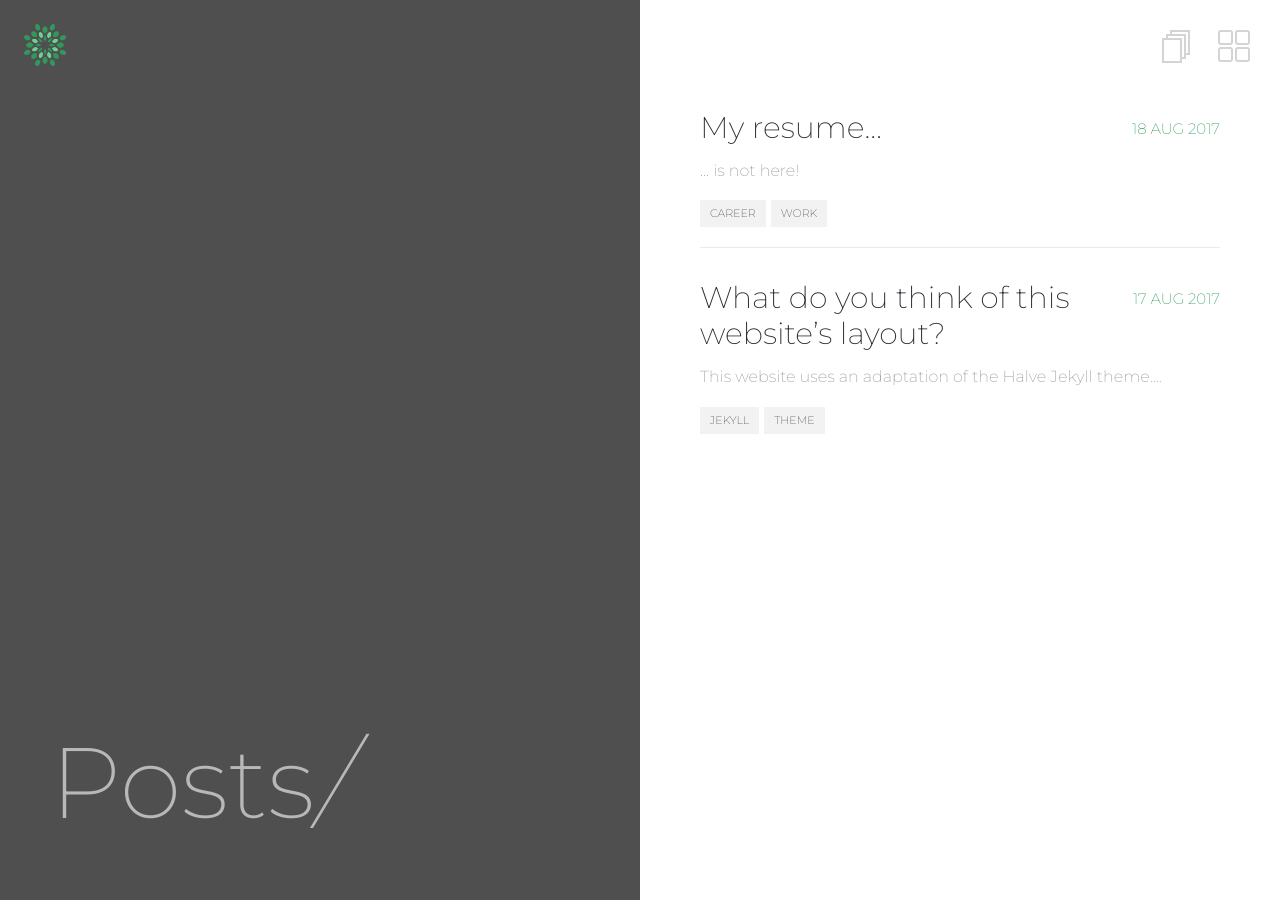
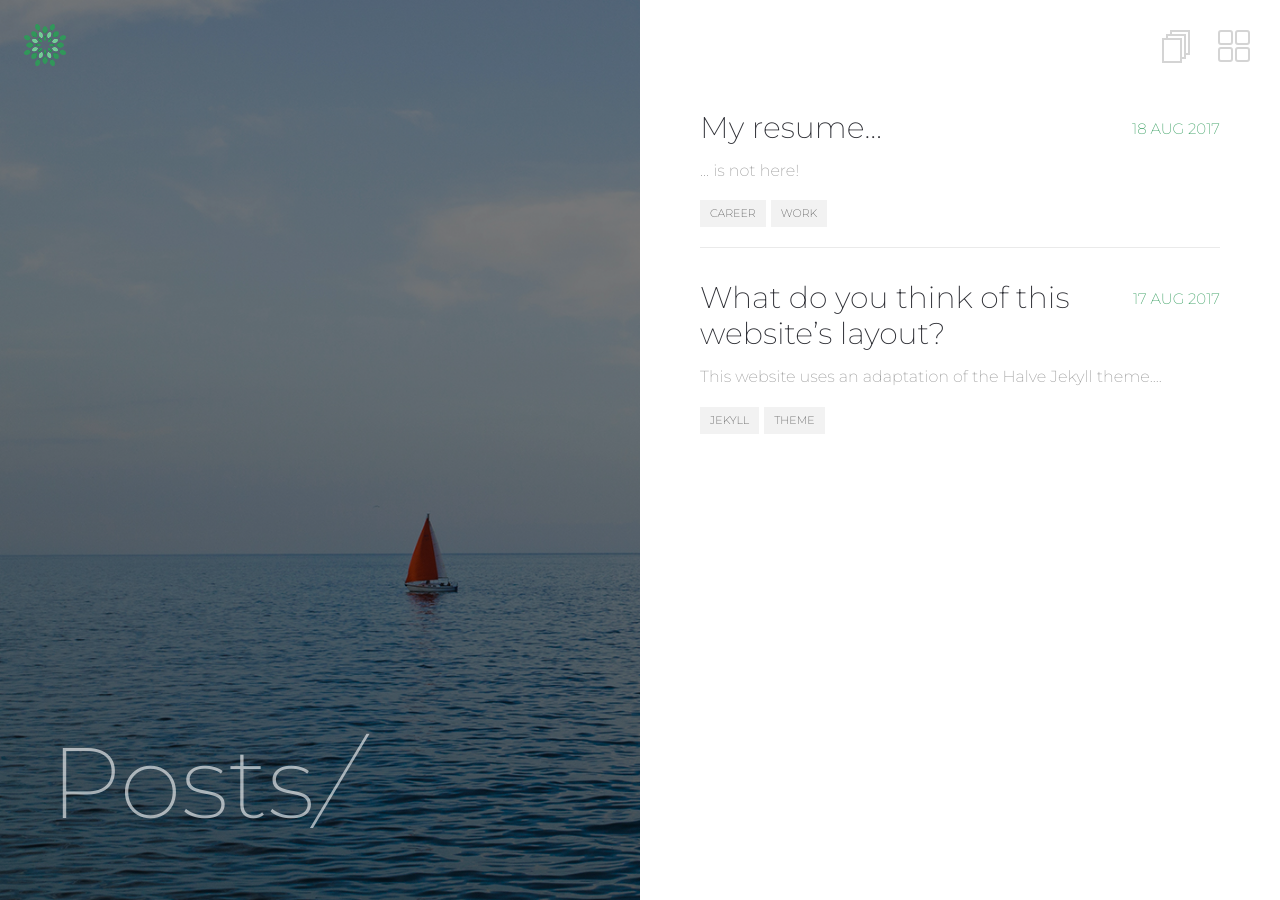
Before and after one commit to angelachieh/angelachieh.github.io, a Jekyll site: the page built from _pages/posts.md, in a window 1280 px wide. Built offline with Jekyll 4.4.1, drawn with Linux system fonts in a browser that asks for light colours.

Commit message:
Resize images

```diff
--- a/_config.yml
+++ b/_config.yml
@@ -8,7 +8,7 @@
 # Left Block Images
 background:
   homepage: images/home.png                           # this image will be shown on homepage's left block
-  post-list: images/boat.png             # this image will be shown on post list page
+  post-list: images/boat.jpg             # this image will be shown on post list page
   default-post: images/unsplash-gallery-image-3.jpg   # this image will be shown when post's front matter doesn't specify any image
 
 # Jekyll
```
Also changed, not shown: images/boat.jpg (added), 3 other files.
